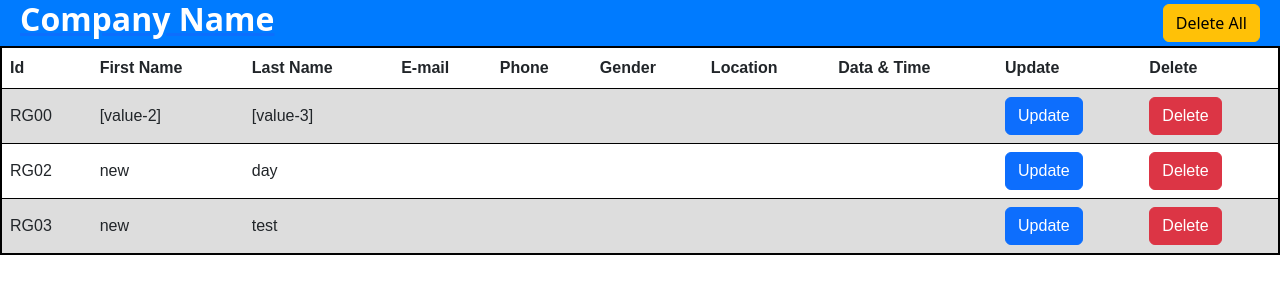
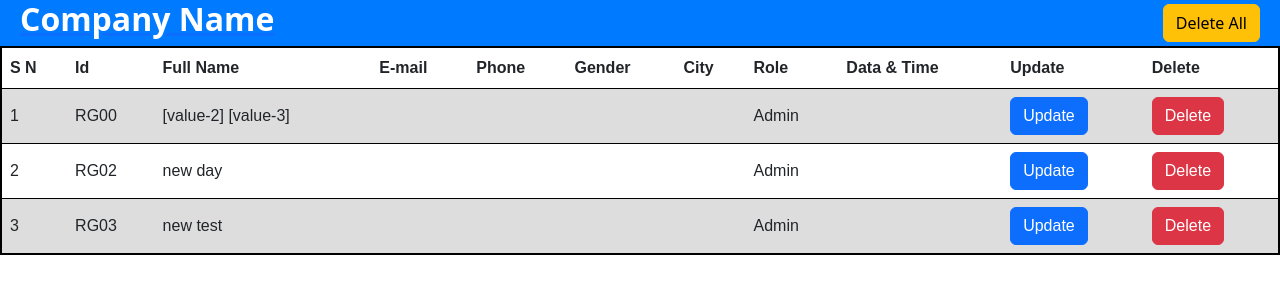
Before and after one commit to ritendragour/CRUD, a PHP site: page /user.php in a window 1280 px wide. Shown: the top 300 px of the page. Run offline with PHP 8.4, Linux system fonts and the light colour scheme; the visitor is signed in with stand-in values (Sample User, id 1); data comes from the database, SQL or seed files in the repository; data that the repository does not hold is empty.

Commit message:
solved admin condition

```diff
--- a/user.php
+++ b/user.php
@@ -78,7 +78,7 @@ if (!isset($_SESSION['loggedin']) || $_SESSION['loggedin'] != true){
     </div>
     <script>
         function deleteFun() {
-        if(confirm("Are you sure to Delete All Data Including your you also ?")){
+        if(confirm("Are you sure to Delete All Data Including you are also ?")){
             window.location.href = './deleteall.php';
         }else{
             window.location.href = '../ri/user.php';
@@ -90,28 +90,31 @@ if (!isset($_SESSION['loggedin']) || $_SESSION['loggedin'] != true){
         ?>
     <table>
   <tr>
+    <th>S N</th>
     <th>Id</th>
-    <th>First Name</th>
-    <th>Last Name</th>
+    <th>Full Name</th>
     <th>E-mail</th>
     <th>Phone</th>
     <th>Gender</th>
-    <th>Location</th>
+    <th>City</th>
+    <th>Role</th>
     <th>Data & Time</th>
     <th>Update</th>
     <th>Delete</th>
   </tr>
 <?php
+    $sn=1;
 while($row = $sql->fetch()){
 ?>
   <tr>
+    <td><?=$sn++?></td>
     <td>RG0<?=$row['id']?></td>
-    <td><?=$row["fname"]?></td>
-    <td><?=$row["lname"]?></td>
+    <td><?=$row["fname"]." ".$row["lname"]?></td>
     <td><?=$row['email']?></td>
     <td><?=$row["phone"]?></td>
     <td><?=$row["gender"]?></td>
     <td><?=$row["location"]?></td>
+    <td><?php if($row["role"]=="0"){echo"User";}else{echo"Admin";}?></td>
     <td><?=$row["dt"]?></td>
     <td><?="<a href='../ri/update.php?id=$row[id]'><button class='btn btn-primary'>Update</button></a>"?></td>
     <?php if($role!="0"){?>
--- a/welcome.php
+++ b/welcome.php
@@ -66,9 +66,6 @@ if($password !=$cpassword){
     <meta name="viewport" content="width=device-width, initial-scale=1.0">
     <title>Welcome</title>
     <style>
-        *{
-            border:1px solid red;
-        }
     body {
     height: 100vh;
     width: 100vw;
```
Also changed, not shown: editfile.php (+5 -3 lines), signup.php (+6 -4 lines), update.php (+3 -4 lines).
